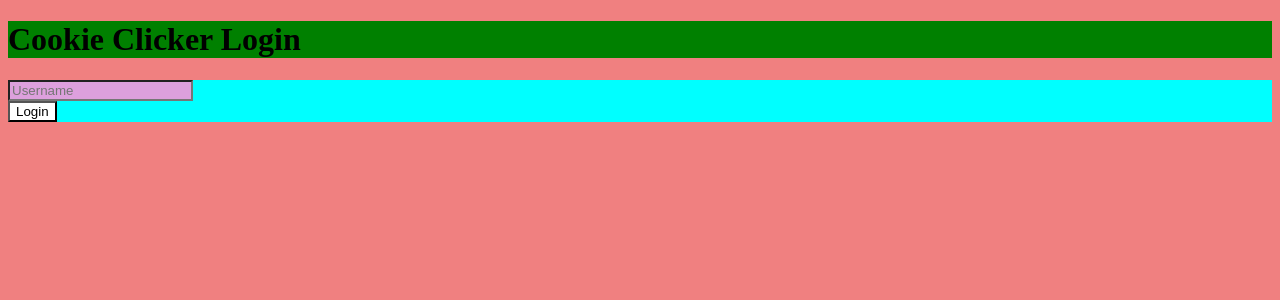
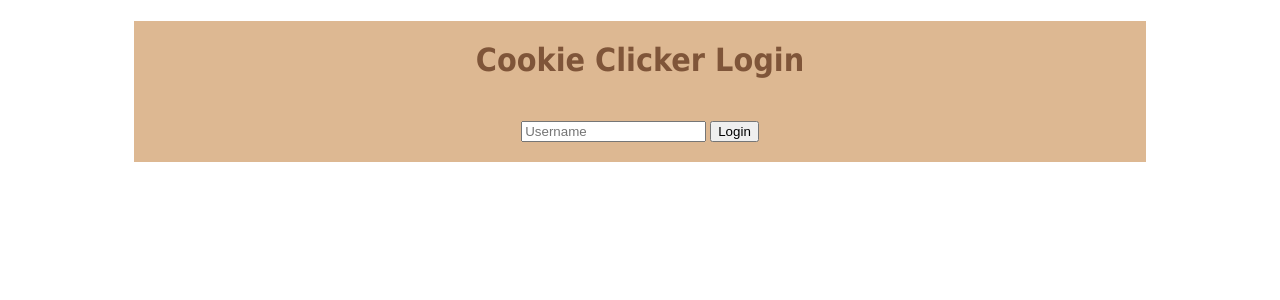
Before and after one commit to alvinlai808/cookie-clicker, a Flask app: page / in a window 1280 px wide. Shown: the top 300 px of the page. Run offline with Flask 3, Linux system fonts and the light colour scheme.

Commit message:
rough, basic styling

```diff
--- a/static/style.css
+++ b/static/style.css
@@ -1,23 +1,30 @@
-body{
-    background-color:lightcoral;
+.container{
+    width: 80%;
+    margin: auto;
 }
 
-h1{
-    background-color: green;
+.box-1{
+    background-color: #ddb892;
 }
 
-form{
-    background-color: aqua;
+.box-1 h1{
+    padding-top: 20px;
+    font-family: Tahoma;
+    text-align: center;
+    color: #7f5539;
 }
 
-input[type=text] {
-    background-color:plum;
+.box-1 h3{
+    font-family: Tahoma;
+    text-align: center;
+    color: #7f5539;
 }
 
-input[type=submit] {
-    background-color: white;
+.box-1 form{
+    padding: 20px;
+    text-align: center;
 }
 
-p{
-    background-color: white;
+.box-1 p{
+    text-align: center;
 }
--- a/templates/cookie_clicker.html
+++ b/templates/cookie_clicker.html
@@ -8,6 +8,8 @@
 </head>
 
 <body>
+    <div class="container">
+        <div class="box-1">
             <h1>Hello, {{username}}</h1>
             <h3>You have {{clicks}} cookies!</h3>
 
@@ -16,6 +18,9 @@
                 <input type="submit" value="Click Cookie">
             </form>
             <p><a href="/">Sign Out</a></p>
+        </div>
+    </div>
+
 </body>
 
 </html>
--- a/templates/login.html
+++ b/templates/login.html
@@ -5,14 +5,16 @@
     <meta name="viewport" content="width=device-width, initial-scale=1.0">
     <title>Login</title>
     <link rel="stylesheet" href="{{ url_for('static', filename='../static/style.css') }}">
-    <h1>Cookie Clicker Login</h1>
 </head>
 <body>
-
-    <form action="cookie_clicker" method="post">
-        <input type="text" name="username" value="" placeholder="Username" required>
-        <br>
-        <input type="submit" value="Login">
-    </form>
+    <div class="container">
+        <div class="box-1">
+            <h1>Cookie Clicker Login</h1>
+            <form action="cookie_clicker" method="post">
+                <input type="text" name="username" value="" placeholder="Username" required>
+                <input type="submit" value="Login">
+            </form>
+        </div>
+    </div>
 </body>
 </html>
--- a/users.json
+++ b/users.json
@@ -1 +1 @@
-{"alvin": 145, "steven": 7, "jen": 1}
+{"alvin": 162, "steven": 7, "jen": 1}
```
Lines whose indentation alone changed are shown as unchanged.
